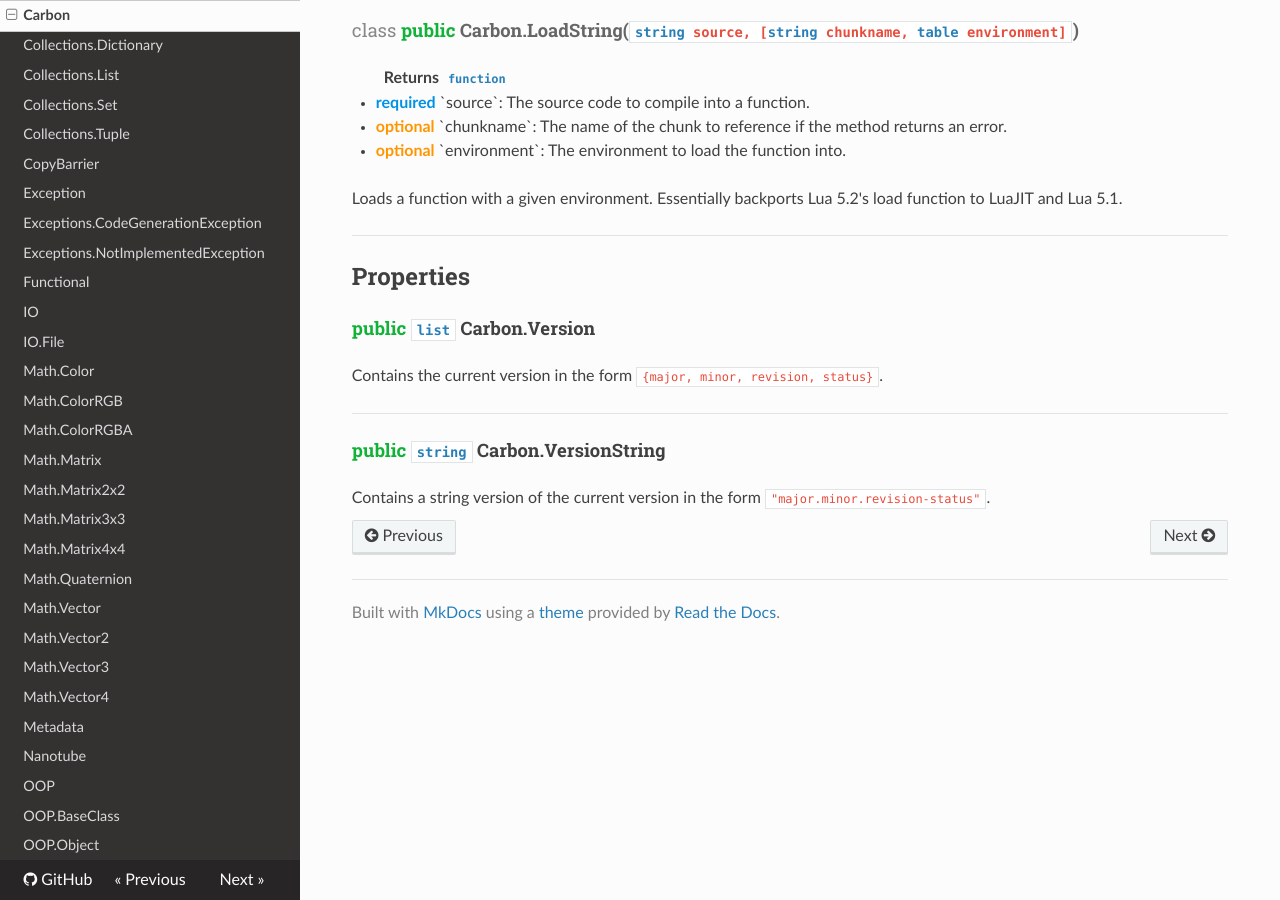
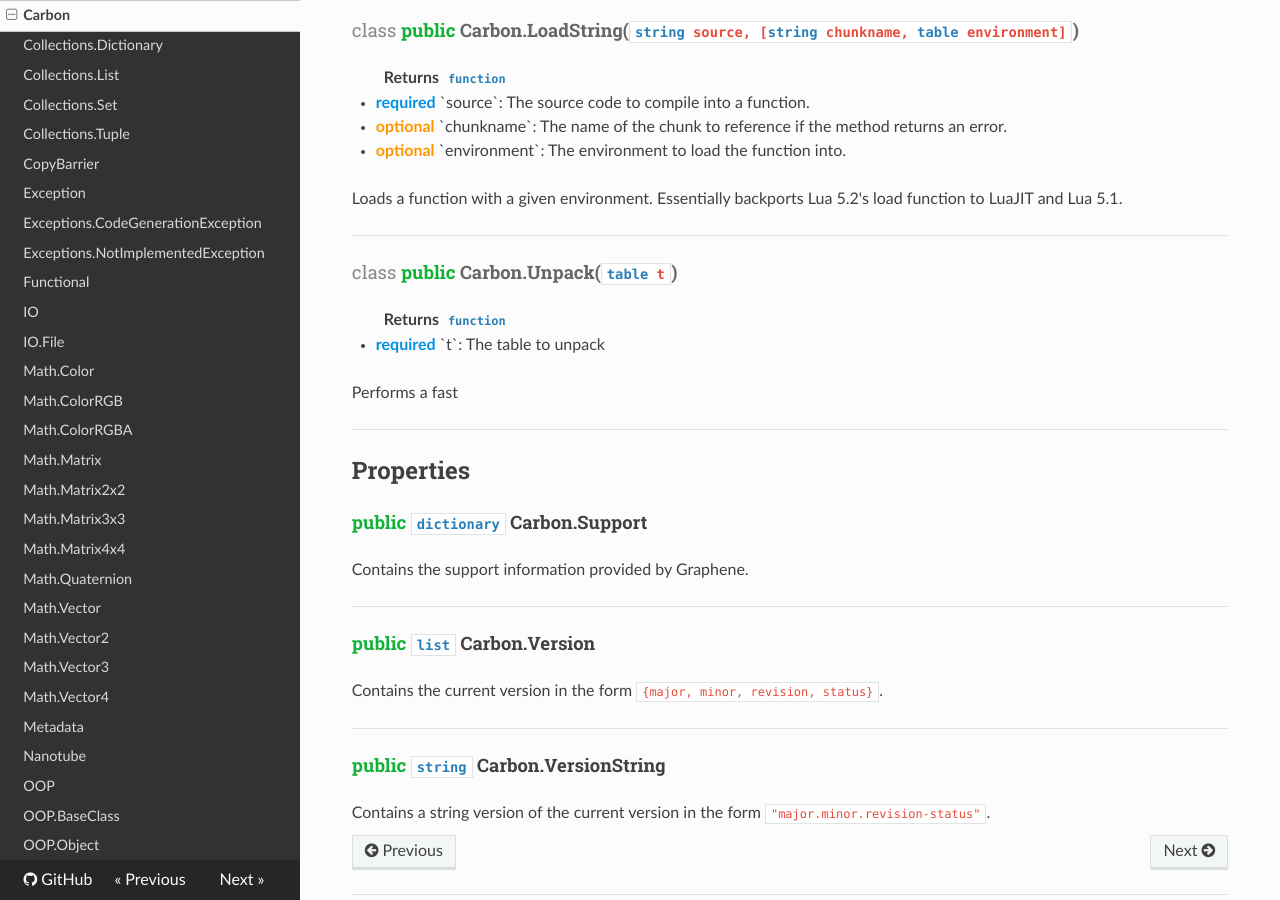
Before and after one commit to lua-carbon/carbon, an MkDocs documentation site: the page built from docs/Classes/Carbon.md, in a window 1280 px wide and 900 px high, scrolled down 1301 px. Built offline with MkDocs 1.6.1, drawn with Linux system fonts in a browser that asks for light colours; nearby versions of some CDN libraries; old or Windows-style settings are respelled for this version of MkDocs.

Commit message:
Improve Carbon.Unpack, now documented!

```diff
--- a/docs/Classes/Carbon.md
+++ b/docs/Classes/Carbon.md
@@ -62,9 +62,20 @@
 
 Loads a function with a given environment.
 Essentially backports Lua 5.2's load function to LuaJIT and Lua 5.1.
+<hr/>
+<h4 class="method-name"><span class="doc-scope doc-class">class</span> <span class="doc-visibility doc-public">public</span> Carbon.Unpack(<code><a href="Types#table">table</a> t</code>)</h4>
+<p class="method-returns bold">Returns <code><a href="Types#function">function</a></code></p>
+<ul class="doc-arg-list">
+<li><span class="doc-arg-level doc-required">required</span>  `t`: The table to unpack</li>
+</ul>
+
+Performs a fast
 
 <hr />
 ## Properties
+#### <span class="doc-visibility doc-public">public</span> <code><a href="Types#dictionary">dictionary</a></code> Carbon.Support
+Contains the support information provided by Graphene.
+<hr/>
 #### <span class="doc-visibility doc-public">public</span> <code><a href="Types#list">list</a></code> Carbon.Version
 Contains the current version in the form `{major, minor, revision, status}`.
 <hr/>
```
Also changed, not shown: 1 other file.
